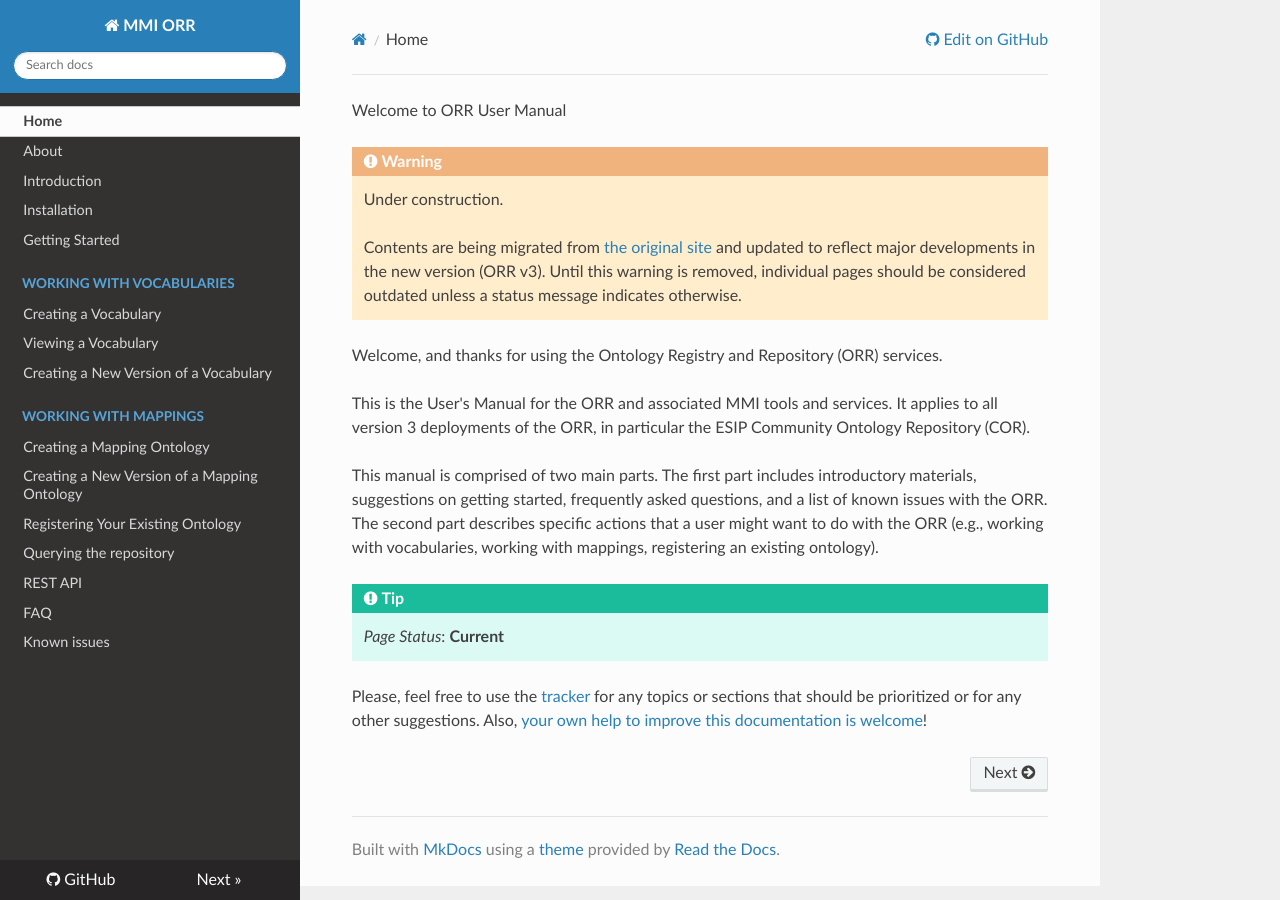
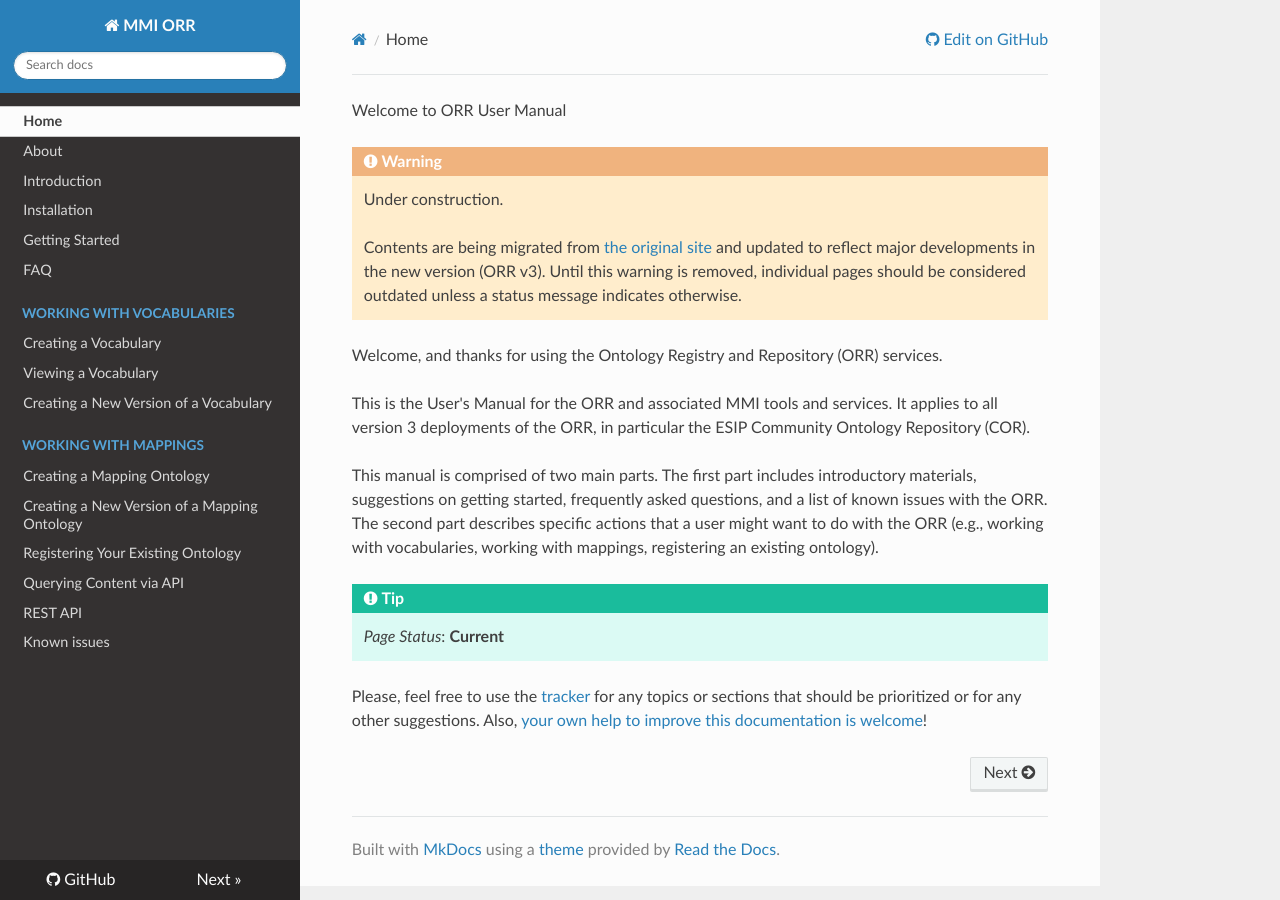
Before and after one commit to mmisw/mmiorr-docs, an MkDocs documentation site: the page built from docs/index.md, in a window 1280 px wide. Built offline with MkDocs 1.6.1, drawn with Linux system fonts in a browser that asks for light colours; nearby versions of some CDN libraries; old or Windows-style settings are respelled for this version of MkDocs.

Commit message:
trying to get order of topics optimal

```diff
--- a/mkdocs.yml
+++ b/mkdocs.yml
@@ -13,6 +13,7 @@ pages:
 - Introduction: introduction.md
 - Installation: install/index.md
 - Getting Started: gettingstarted.md
+- FAQ: faq.md
 - Working with Vocabularies:
   - Creating a Vocabulary: vocab/new.md
   - Viewing a Vocabulary: vocab/view.md
@@ -21,7 +22,6 @@ pages:
   - Creating a Mapping Ontology: mapping/new.md
   - Creating a New Version of a Mapping Ontology: mapping/newversion.md
 - Registering Your Existing Ontology: upload.md
-- Querying the repository: query.md
+- Querying Content via API: query.md
 - REST API: api/index.md
-- FAQ: faq.md
 - Known issues: knownissues.md
```
